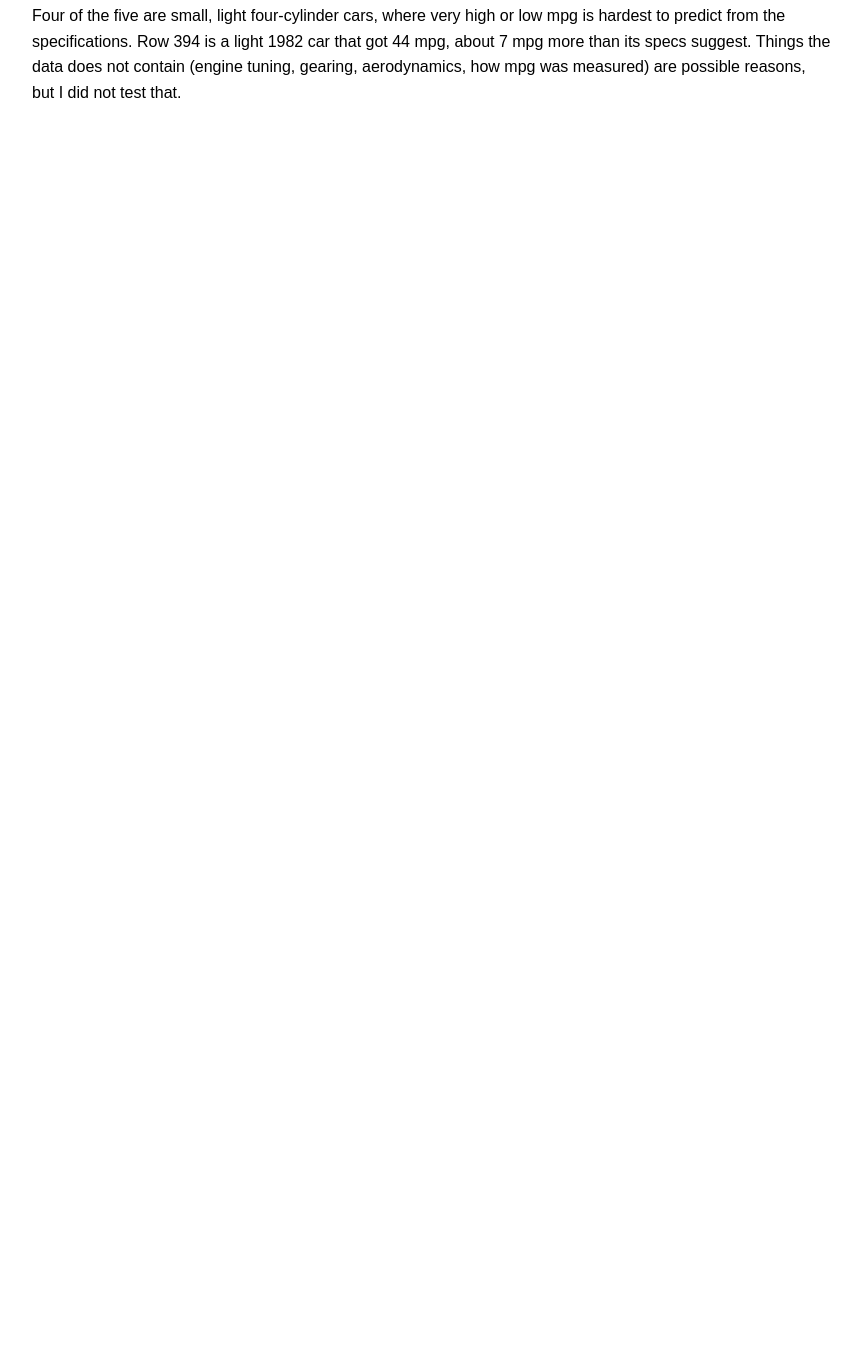
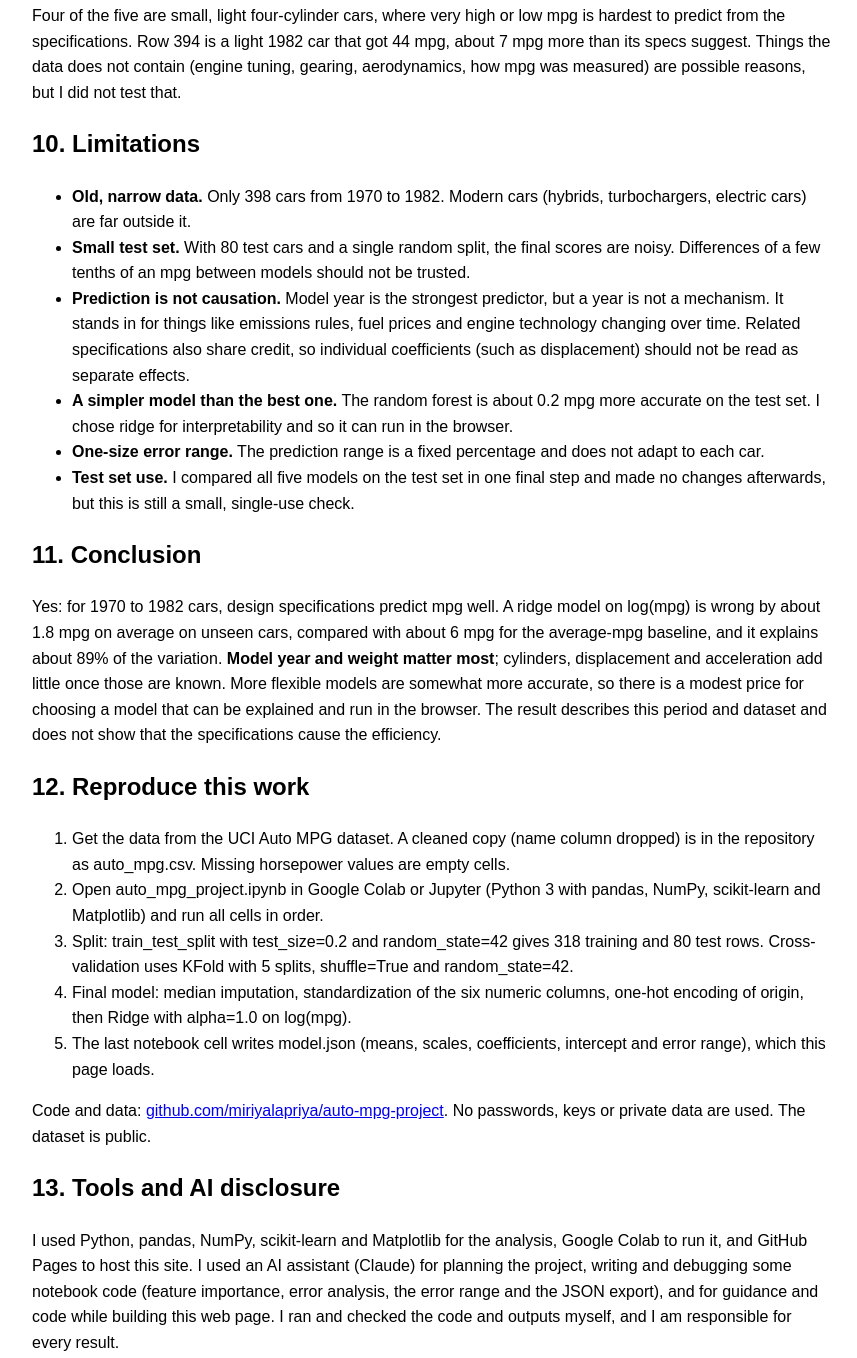
Before and after one commit to miriyalapriya/auto-mpg-project, a plain HTML site: page index.html in a window 1280 px wide. Shown: the part 4509-5867 px from the top of the page, without its empty margins (208-1065 px from the left). Before the commit the page ends 4650 px from the top, so only its background shows below. Drawn offline with Linux system fonts and the light colour scheme.

Commit message:
Update index.html

```diff
--- a/index.html
+++ b/index.html
@@ -202,5 +202,30 @@
     <tr><td>238</td><td>4 cyl, 98 cu in, 83 hp, 2075 lb, 1977, USA</td><td>33.5</td><td>28.1</td><td>-5.4</td></tr>
   </table>
   <p>Four of the five are small, light four-cylinder cars, where very high or low mpg is hardest to predict from the specifications. Row 394 is a light 1982 car that got 44 mpg, about 7 mpg more than its specs suggest. Things the data does not contain (engine tuning, gearing, aerodynamics, how mpg was measured) are possible reasons, but I did not test that.</p>
+  <h2>10. Limitations</h2>
+  <ul>
+    <li><b>Old, narrow data.</b> Only 398 cars from 1970 to 1982. Modern cars (hybrids, turbochargers, electric cars) are far outside it.</li>
+    <li><b>Small test set.</b> With 80 test cars and a single random split, the final scores are noisy. Differences of a few tenths of an mpg between models should not be trusted.</li>
+    <li><b>Prediction is not causation.</b> Model year is the strongest predictor, but a year is not a mechanism. It stands in for things like emissions rules, fuel prices and engine technology changing over time. Related specifications also share credit, so individual coefficients (such as displacement) should not be read as separate effects.</li>
+    <li><b>A simpler model than the best one.</b> The random forest is about 0.2 mpg more accurate on the test set. I chose ridge for interpretability and so it can run in the browser.</li>
+    <li><b>One-size error range.</b> The prediction range is a fixed percentage and does not adapt to each car.</li>
+    <li><b>Test set use.</b> I compared all five models on the test set in one final step and made no changes afterwards, but this is still a small, single-use check.</li>
+  </ul>
+
+  <h2>11. Conclusion</h2>
+  <p>Yes: for 1970 to 1982 cars, design specifications predict mpg well. A ridge model on log(mpg) is wrong by about 1.8 mpg on average on unseen cars, compared with about 6 mpg for the average-mpg baseline, and it explains about 89% of the variation. <b>Model year and weight matter most</b>; cylinders, displacement and acceleration add little once those are known. More flexible models are somewhat more accurate, so there is a modest price for choosing a model that can be explained and run in the browser. The result describes this period and dataset and does not show that the specifications cause the efficiency.</p>
+
+  <h2>12. Reproduce this work</h2>
+  <ol>
+    <li>Get the data from the UCI Auto MPG dataset. A cleaned copy (name column dropped) is in the repository as auto_mpg.csv. Missing horsepower values are empty cells.</li>
+    <li>Open auto_mpg_project.ipynb in Google Colab or Jupyter (Python 3 with pandas, NumPy, scikit-learn and Matplotlib) and run all cells in order.</li>
+    <li>Split: train_test_split with test_size=0.2 and random_state=42 gives 318 training and 80 test rows. Cross-validation uses KFold with 5 splits, shuffle=True and random_state=42.</li>
+    <li>Final model: median imputation, standardization of the six numeric columns, one-hot encoding of origin, then Ridge with alpha=1.0 on log(mpg).</li>
+    <li>The last notebook cell writes model.json (means, scales, coefficients, intercept and error range), which this page loads.</li>
+  </ol>
+  <p>Code and data: <a href="https://github.com/miriyalapriya/auto-mpg-project">github.com/miriyalapriya/auto-mpg-project</a>. No passwords, keys or private data are used. The dataset is public.</p>
+
+  <h2>13. Tools and AI disclosure</h2>
+  <p>I used Python, pandas, NumPy, scikit-learn and Matplotlib for the analysis, Google Colab to run it, and GitHub Pages to host this site. I used an AI assistant (Claude) for planning the project, writing and debugging some notebook code (feature importance, error analysis, the error range and the JSON export), and for guidance and code while building this web page. I ran and checked the code and outputs myself, and I am responsible for every result.</p>
 </body>
 </html>
```
